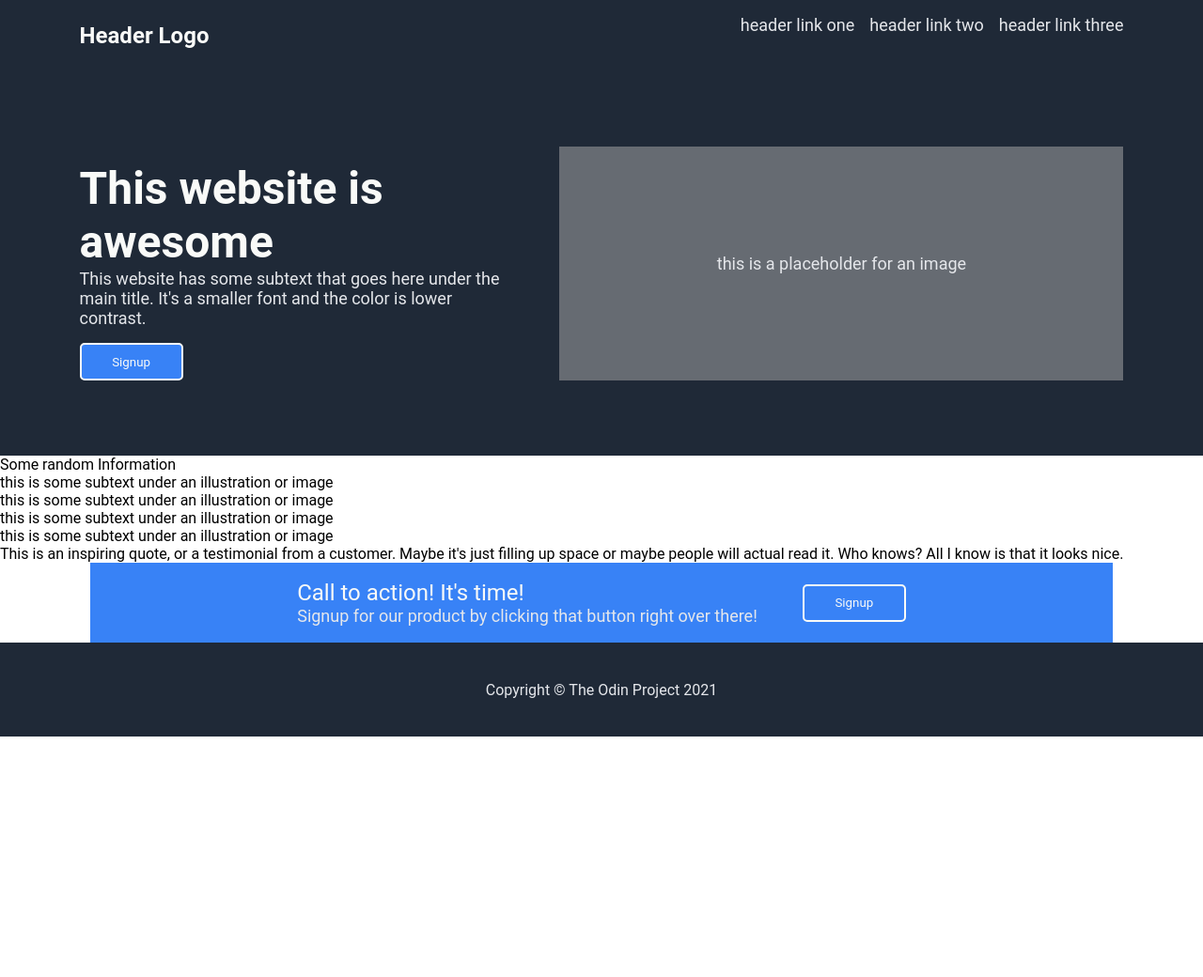
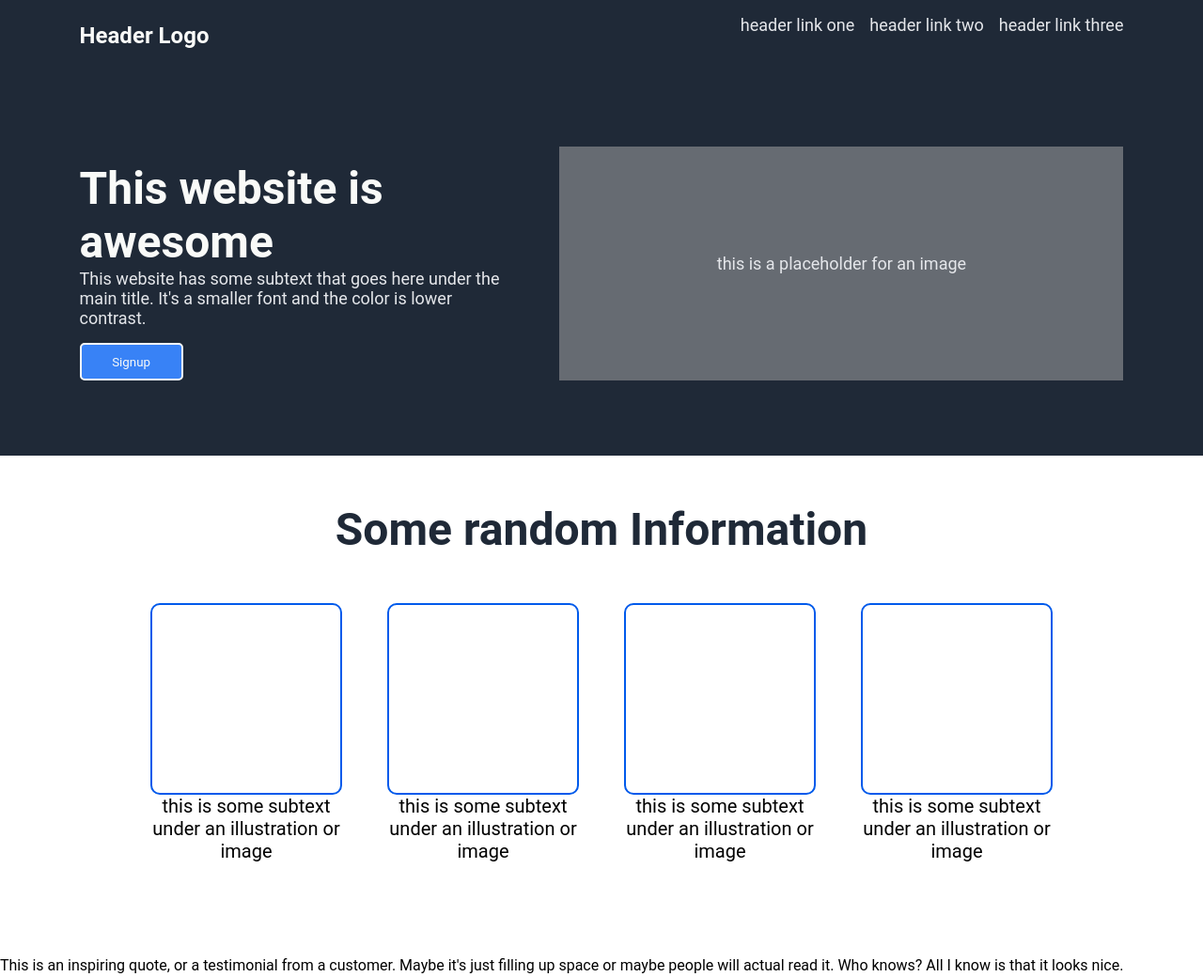
Before and after one commit to webdev-krishna/Landing-Page, a plain HTML site: page index.html in a window 1280 px wide. Shown: the top 1040 px of the page at 94% size. Before the commit the page ends 800 px from the top, so only its background shows below. Drawn offline with Linux system fonts and the light colour scheme.

Commit message:
done with the stylesheet of info-section

```diff
--- a/style1.css
+++ b/style1.css
@@ -18,6 +18,7 @@ body {
     flex-direction: column;
     align-items: center;
     flex-shrink: 0;
+
 }
 .header-main {
     flex-shrink: 0;
@@ -88,12 +89,61 @@ button {
     width: 600px;
 }
 
+/*info-section*/
+.info-section {
+    display: flex;
+    flex-direction: column;
+    align-items: center;
+    flex-shrink: 0;
+}
+.info-content {
+    width: 700px;
+    display: flex;
+    flex-direction: column;
+    align-items: center;
+    justify-content: center;
+}
+.info-main {
+    font-size: 48px;
+    font-weight: bolder;
+    color: #1f2937;
+    display: flex;
+    align-items: center;
+    justify-content: center;
+    padding: 50px 0;
+}
+.info-box-container {
+    display: flex;
+    flex-direction: row;
+    gap: 48px;
+
+}
+.info-boxes {
+    padding: 0 0 100px 0;
+}
+.info-box {
+    display: flex;
+    flex-direction: column;
+    border: 2px solid #005aeb;
+    border-radius: 10px;
+    height: 200px;
+    width: 200px;
+}
+.info-box-content {
+    font-size: 20px;
+    text-align: center;
+}
+
+/*quote-section*/
+
+
 /*sign up section*/
 .sign-up-section {
     display: flex;
     flex-direction: column;
     justify-content: center;
     align-items: center;
+    padding: 50px 0;
 }
 .sign-up-content {
     background-color: #3882f6;
```
